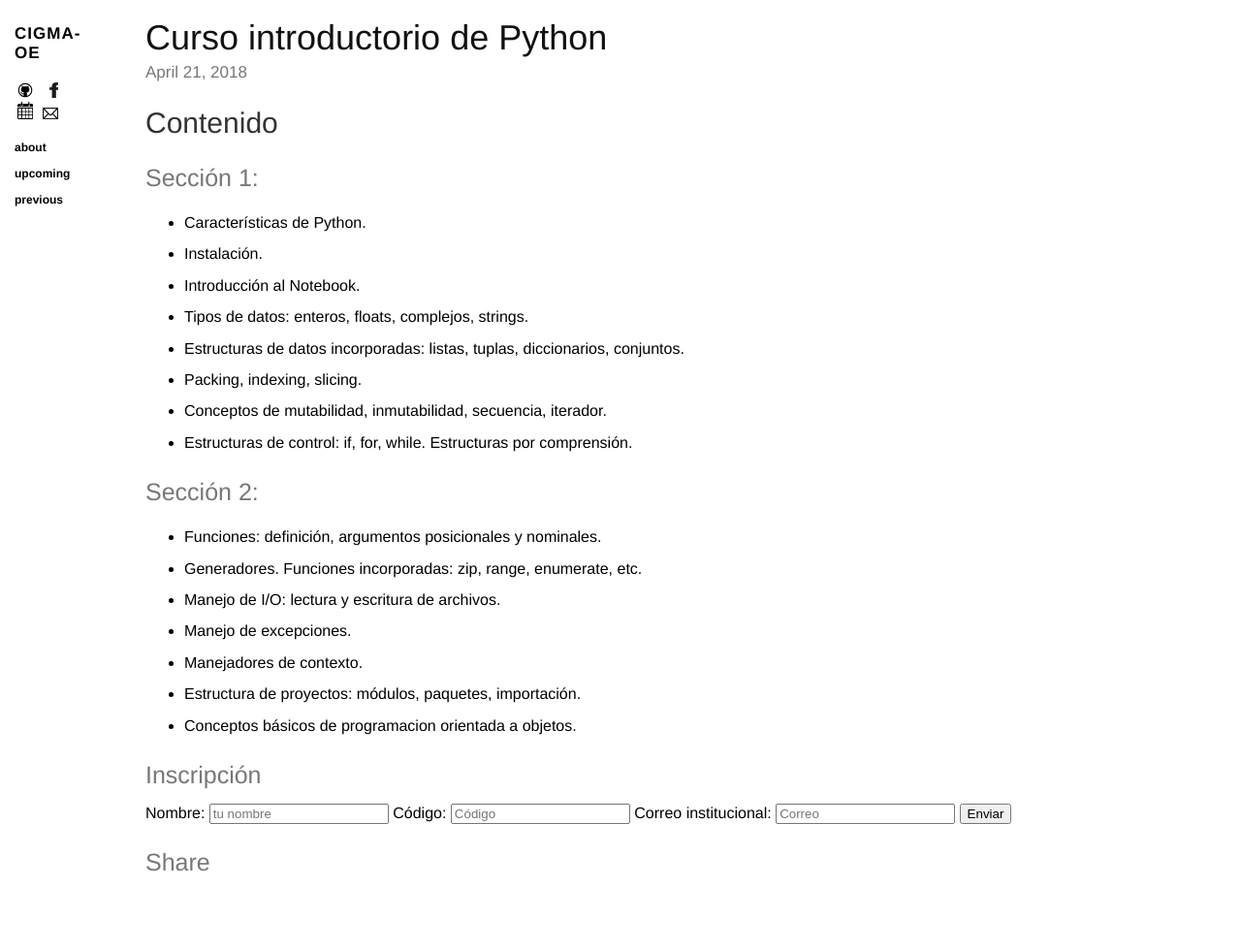
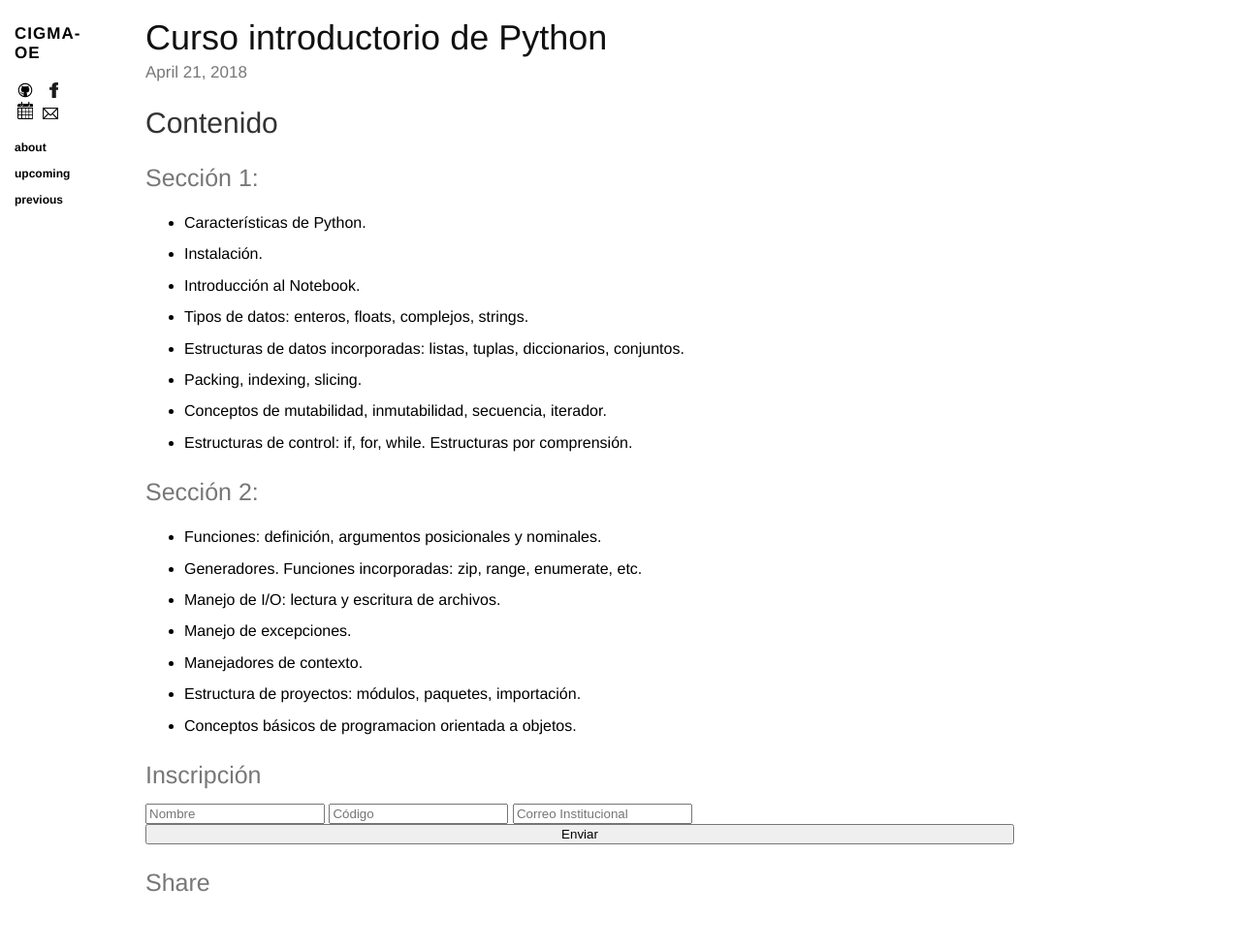
Before and after one commit to camiloll/cigma-oe.github.io, a Jekyll site: the page built from _posts/2018-04-21-python.markdown, in a window 1280 px wide. Shown: the whole page at 97% size. Built offline with Jekyll 4.4.1, drawn with Linux system fonts in a browser that asks for light colours; nearby versions of some CDN libraries; before the commit the page ends 959 px from its top, so only the background shows below that.

Commit message:
fill form

```diff
--- a/_layouts/post.html
+++ b/_layouts/post.html
@@ -15,18 +15,14 @@ layout: layout
 
   <section class="form">
     <h3>Inscripción</h3>
-    <body>
+    <div class="col-1-2">
       <form method="POST" action="https://formspree.io/shpotes3@gmail.com">
-        Nombre: <input name="name" placeholder="tu nombre">
-        Código: <input name="id" placeholder="Código">
-        Correo institucional: <input type="email" name="email" placeholder="Correo">
-        <!-- TODO -->
-        <input type="hidden" name="_next" value="cigma-oe.github.io/thanks.html" />
-        <input type="hidden" name="_subject" value="Nuevo inscrito {{ page.title }}!" />
-        <input type="hidden" name="_language" value="es" />
-        <button type="submit">Enviar</button>
+        <input type="text" name="name" placeholder="Nombre" required="">
+        <input type="number" name="id" placeholder="Código" required="">
+        <input type="email" name="_replyto" placeholder="Correo Institucional" required="">
+        <button style="width: 100%" type="submit">Enviar</button>
       </form>
-    </body>
+    </div>
   </section>
 
   <section class="shares">
```
